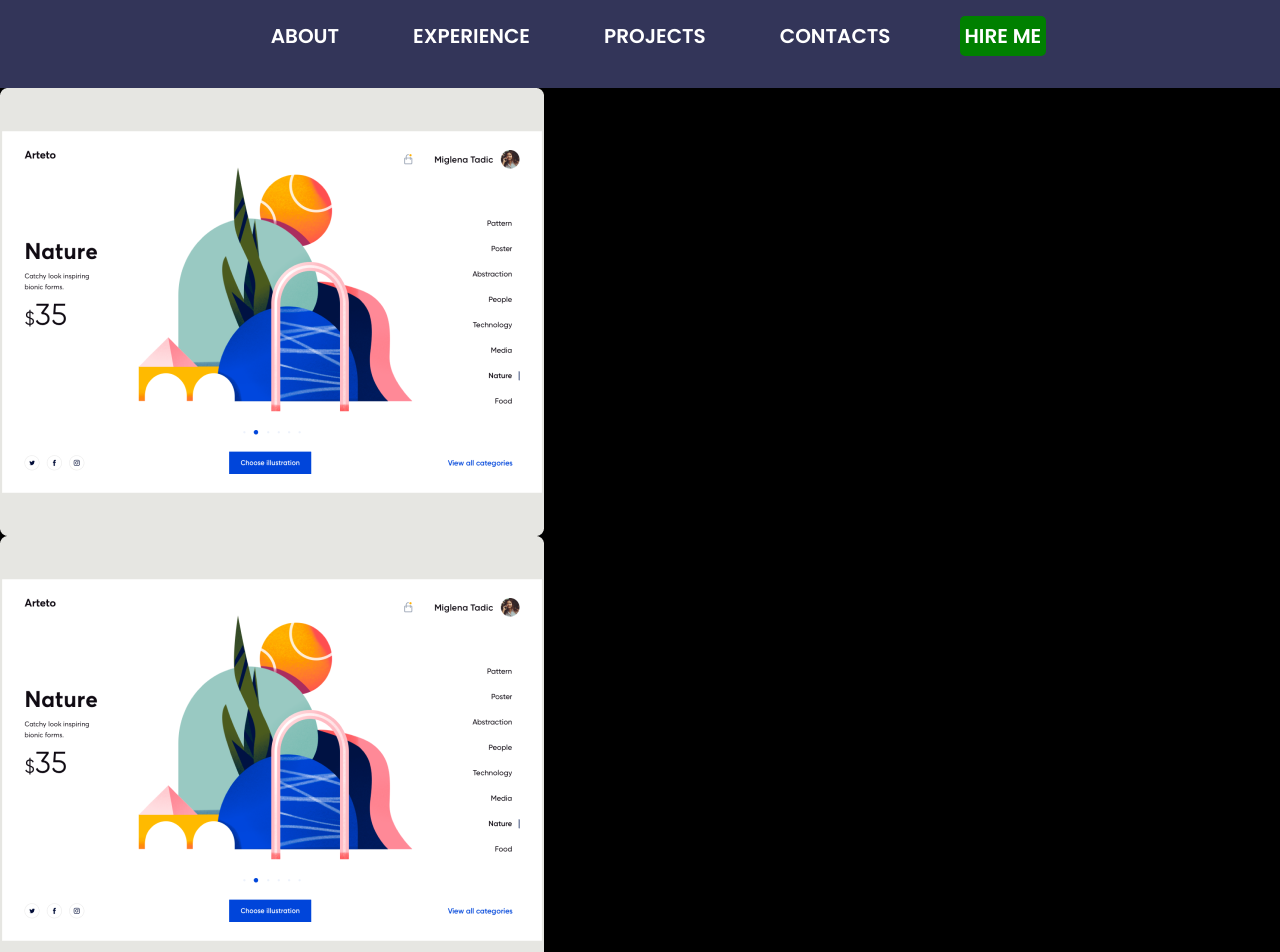
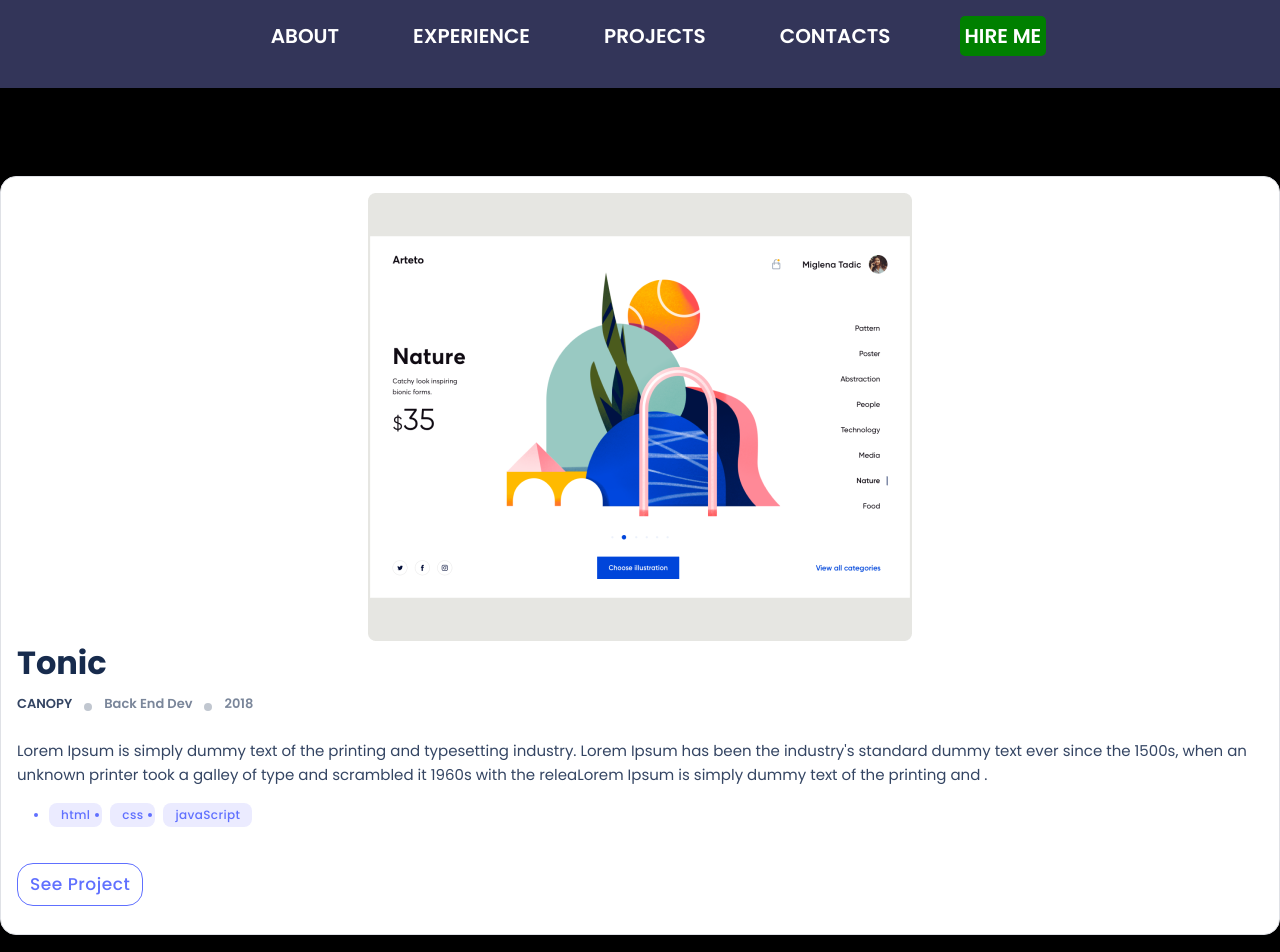
Before and after one commit to daudi13/daudi, a React (Create React App) app: page /Projects in a window 1280 px wide. Shown: the top 952 px of the page. Built offline with nearby package versions, Linux system fonts and the light colour scheme.

Commit message:
Add styling to Projects.js

```diff
--- /dev/null
+++ b/src/components/Routes/Projects/Projects.css
@@ -0,0 +1,136 @@
+.work-section > .work-section__box {
+  display: grid;
+  grid-template-columns: auto;
+  grid-template-rows: auto;
+  grid-gap: 88px;
+  margin: 88px 0;
+  transition: all 0.5s ease-in-out;
+}
+
+.work-section > * + * {
+  margin-top: 88px;
+}
+
+.work-section__card {
+  padding: 16px 16px 28px 16px;
+  display: flex;
+  flex-direction: column;
+  background: #fff;
+  border: 1px solid #dfe1e6;
+  border-radius: 16px;
+  align-items: center;
+}
+
+.work-section__card > .desktop {
+  display: none;
+}
+
+.work-section__card--info > * + * {
+  margin-top: 12px;
+}
+
+.work-section__card--info > .project-name {
+  font-family: "Poppins", sans-serif;
+  font-weight: 700;
+  font-style: normal;
+  line-height: 44px;
+  color: #172b4d;
+  font-size: 32px;
+  word-wrap: break-word;
+}
+
+.work-section__card--info > .range {
+  display: flex;
+  align-items: center;
+  height: 30px;
+}
+
+.range > * + * {
+  margin-left: 12px;
+}
+
+.range > .desktop {
+  display: none;
+}
+
+.range > .range__circle {
+  width: 8px;
+  height: 8px;
+  background: #c1c7d0;
+  border-radius: 50%;
+  margin-bottom: 10px;
+}
+
+.range > .range__canopy {
+  font-family: "Poppins", sans-serif;
+  font-weight: 600;
+  font-style: normal;
+  font-size: 13px;
+  line-height: 16px;
+  color: #344563;
+}
+
+.range > .range__txt {
+  font-weight: 600;
+  font-size: 13px;
+  line-height: 16px;
+  color: #7a869a;
+}
+
+.work-section__card--info > .desktop {
+  display: none;
+}
+
+.work-section__card--info > .general__desc {
+  font-weight: 400;
+  font-style: normal;
+  font-size: 15px;
+  line-height: 24px;
+  color: #344563;
+}
+
+.work-section__card--info > .tech {
+  display: flex;
+}
+
+.tech > * + * {
+  margin-left: 8px;
+}
+
+.tech > .tech__type {
+  padding: 4px 12px;
+  border: none;
+  background: #ebebff;
+  border-radius: 8px;
+  color: #6070ff;
+  font-weight: 500;
+  font-size: 12px;
+  letter-spacing: 0.03em;
+  line-height: 16px;
+}
+
+button {
+  transition: all 0.5s ease;
+}
+
+button:hover {
+  background: #6070ff;
+  color: #fff !important;
+}
+
+.btn {
+  border: 1px solid #6070ff !important;
+  border-radius: 16px;
+  padding: 12px;
+  font-weight: 500;
+  font-size: 17px;
+  line-height: 17px;
+  letter-spacing: 0.03em;
+  text-align: center;
+  background: none;
+  color: #6070ff;
+}
+
+.work-section__card--info > .btn {
+  margin-top: 20px;
+}
```
Also changed, not shown: src/components/Routes/Projects/ProjectCard.js (+4 -3 lines).
